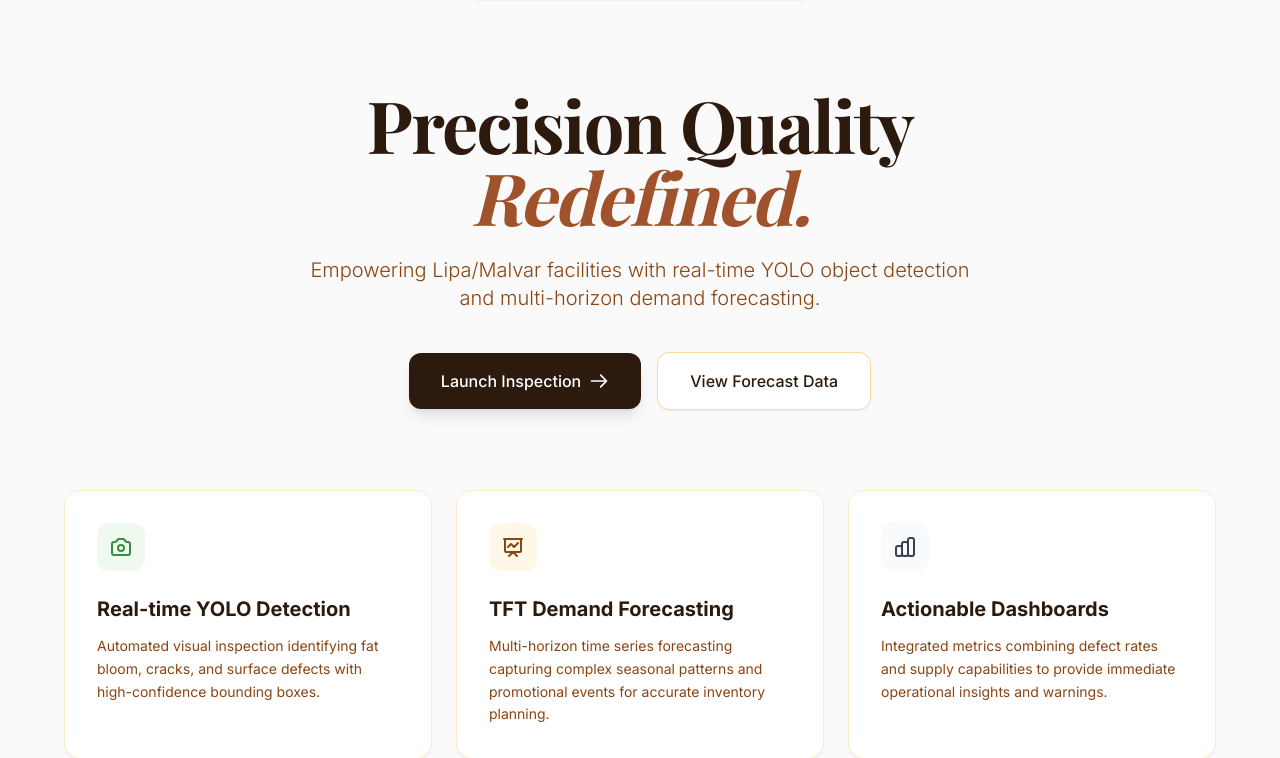
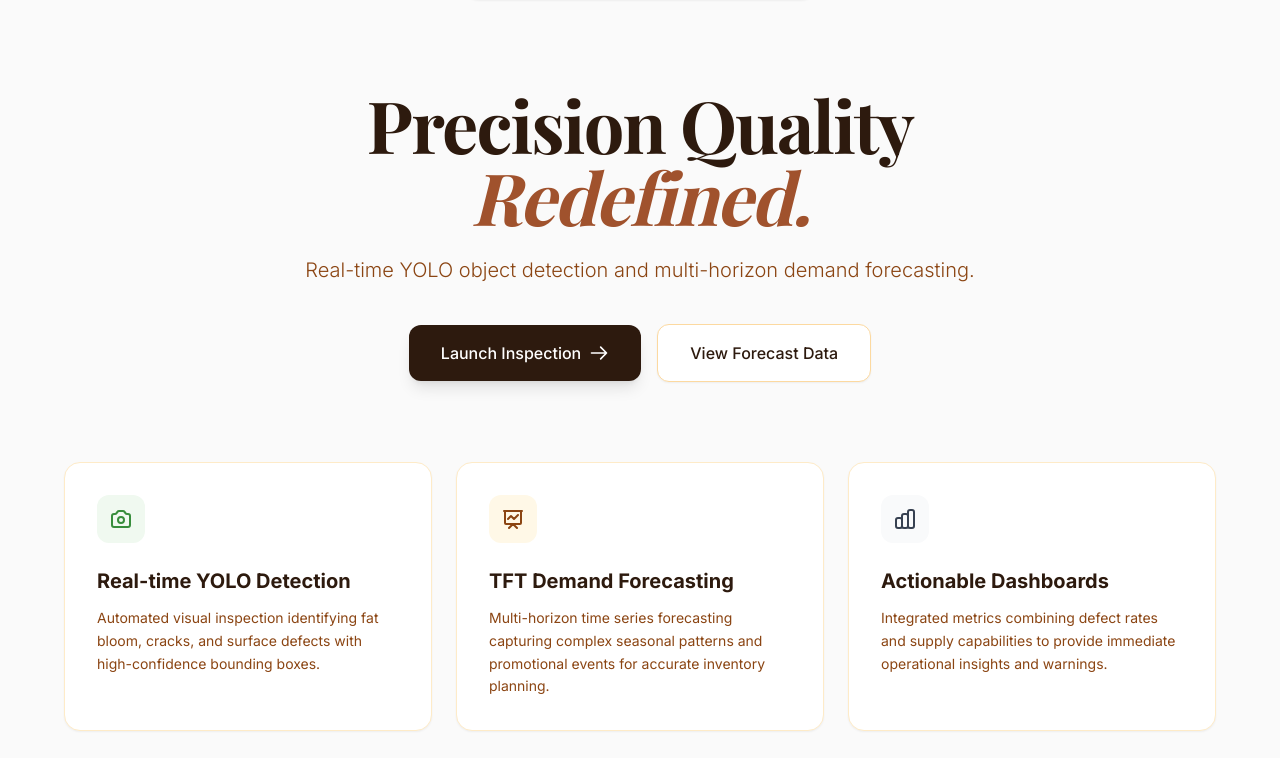
Before and after one commit to excesting/Cacao-Tablea, a Flask app: page / in a window 1280 px wide. Shown: the part 66-824 px from the top of the page. After the commit the page ends 797 px from the top, so only its background shows below. Run offline with Flask 3, Linux system fonts and the light colour scheme; some libraries are stand-ins or nearby versions.

Commit message:
Update home.html

```diff
--- a/templates/home.html
+++ b/templates/home.html
@@ -8,7 +8,7 @@
     </h1>
 
     <p class="text-lg md:text-xl text-bark-600 mb-10 max-w-2xl mx-auto font-light leading-relaxed">
-        Empowering Lipa/Malvar facilities with real-time YOLO object detection and multi-horizon demand forecasting.
+        Real-time YOLO object detection and multi-horizon demand forecasting.
     </p>
 
     <div class="flex flex-col sm:flex-row items-center justify-center gap-4">
```
